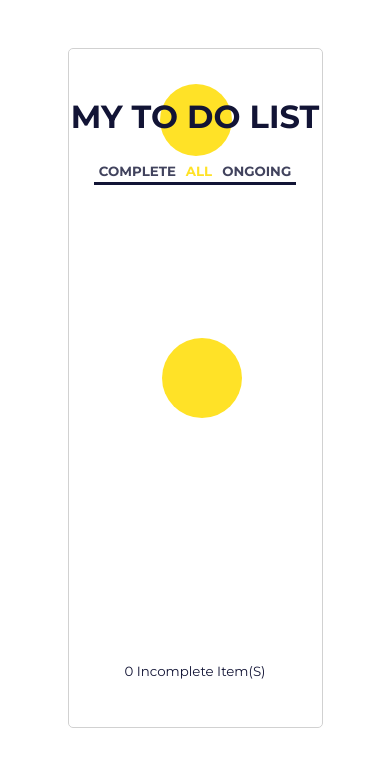
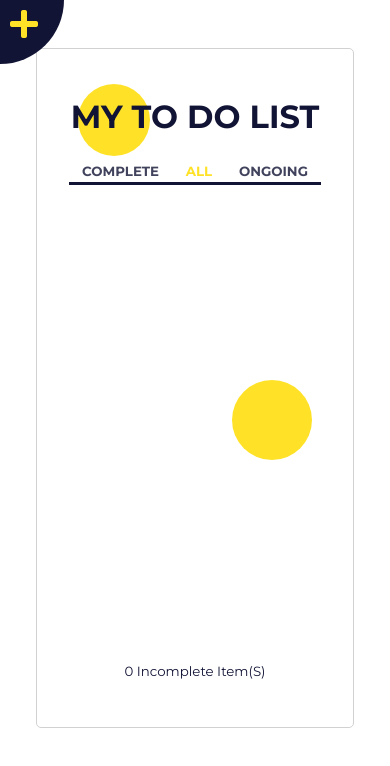
Before and after one commit to chevtong/intro-react, a React (Create React App) app: page / in a window 390 px wide. Shown: the top 766 px of the page. Built offline with nearby package versions, Linux system fonts and the light colour scheme.

Commit message:
Update readme

```diff
--- a/src/App.css
+++ b/src/App.css
@@ -54,7 +54,7 @@ li {
   align-content: end;
   height: 4rem;
   border-bottom: 2px solid #121435;
-  padding: .5rem 0;
+  padding: 0.5rem 0;
 }
 input:focus,
 button:focus {
@@ -64,25 +64,25 @@ button {
   border: none;
 }
 
-h2.edit-title{
+h2.edit-title {
   margin: 1rem 0;
 }
-p.completed-todo{
+p.completed-todo {
   text-transform: capitalize;
   font-size: 1.5rem;
 }
-p.incomplete-todo{
-    opacity: .5;
+p.incomplete-todo {
+  opacity: 0.5;
   text-transform: capitalize;
   font-size: 1.5rem;
 }
-p.todo-countdown{
+p.todo-countdown {
   text-transform: capitalize;
   font-size: smaller;
 }
 
 /* specific buttons css */
-button.newtodo-btn{
+button.newtodo-btn {
   background-color: #121435;
   width: 15rem;
   height: 15rem;
@@ -92,29 +92,40 @@ button.newtodo-btn{
   left: -7rem;
   border-radius: 50%;
 }
-.addtodo-btn, .edit-btn, .trash-btn, .goback-btn, .editsubmit-btn, .newtodo-btn{
+.addtodo-btn,
+.edit-btn,
+.trash-btn,
+.goback-btn,
+.editsubmit-btn,
+.newtodo-btn {
   background-color: transparent;
 }
-.newtodo-btn i{
+.newtodo-btn i {
   font-size: 3rem;
   color: #ffe227;
   padding-left: 5rem;
   padding-top: 5rem;
 }
 
-.addtodo-btn i  {
+.addtodo-btn i {
   font-size: 1.5rem;
   color: #121435;
 }
-.edit-btn i, .trash-btn i{
+.edit-btn i,
+.trash-btn i {
   font-size: 1rem;
   color: #121435;
 }
-.goback-btn i, .editsubmit-btn i{
+.goback-btn i,
+.editsubmit-btn i {
   font-size: 1.2rem;
   color: #121435;
 }
-.addtodo-btn i:hover, .edit-btn i:hover, .trash-btn i:hover, .goback-btn i:hover, .editsubmit-btn i:hover {
+.addtodo-btn i:hover,
+.edit-btn i:hover,
+.trash-btn i:hover,
+.goback-btn i:hover,
+.editsubmit-btn i:hover {
   color: #ffe227;
 }
 .categories-btns {
@@ -139,9 +150,9 @@ button.newtodo-btn{
   opacity: 0.8;
 }
 
-
 /* specific inputs css */
-.newitem-input, .edit-input {
+.newitem-input,
+.edit-input {
   border: none;
   border-bottom: 3px solid #121435;
   background-color: transparent;
@@ -149,7 +160,7 @@ button.newtodo-btn{
   margin: 0.5rem 1rem;
   font-size: 1rem;
   font-family: "Montserrat", sans-serif;
-  color:#121435;
+  color: #121435;
   text-align: center;
   font-weight: 500;
   text-transform: capitalize;
@@ -183,19 +194,20 @@ input[type="checkbox"]:checked:after {
   margin: auto;
   text-align: center;
 }
-.form, .list {
+.form,
+.list {
   border: 1px solid #d1d1d1;
-  border-radius: 5px;;
+  border-radius: 5px;
   margin: 3rem;
   padding: 3rem 0;
-  transition: all .8s ease-in-out;
+  transition: all 0.8s ease-in-out;
 }
-.not-active-form{
+.not-active-form {
   opacity: 0;
   height: 0;
-  transition: all .8s ease-in-out;
+  transition: all 0.8s ease-in-out;
 }
-.edit-template{
+.edit-template {
   margin: 2rem 0;
 }
 
@@ -221,35 +233,84 @@ input[type="checkbox"]:checked:after {
   z-index: -1;
 }
 
-
-@media only screen and (max-width: 768px){
-  .App{
-    width: 70%;
+/* media query below */
+@media only screen and (max-width: 920px) {
+  .App {
+    width: 80%;
   }
-  li{
-    width: 80%;
+  p.completed-todo,
+  p.incomplete-todo {
+    font-size: 1.2rem;
+    align-self: center;
   }
 }
 
-@media only screen and (max-width: 425px){
-  .App{
-    width: 90%;
-  }
-  li{
+@media only screen and (max-width: 769px) {
+  li {
     width: 80%;
   }
-  p.completed-todo, p.incomplete-todo{
+  button.newtodo-btn {
+    width: 10rem;
+    height: 10rem;
+    top: -5rem;
+    left: -5rem;
+  }
+  .newtodo-btn i {
+    font-size: 2rem;
+    padding-left: 4rem;
+    padding-top: 4rem;
+  }
+  .circle1 {
+    left: 30%;
+  }
+  .circle2 {
+    right: 30%;
+    top: 43%;
+  }
+}
+
+@media only screen and (max-width: 426px) {
+  .App {
+    width: 90%;
+    margin: auto;
+  }
+  li {
+    width: 80%;
+  }
+  p.completed-todo,
+  p.incomplete-todo {
+    font-size: 1rem;
+    align-self: center;
+  }
+  .form,
+  .list {
+    width: 90%;
+    margin: 3rem auto;
+    z-index: -1;
+  }
+  button.newtodo-btn {
+    width: 8rem;
+    height: 8rem;
+    top: -4rem;
+    left: -4rem;
+  }
+  .newtodo-btn i {
+    font-size: 2rem;
+    padding-left: 3rem;
+    padding-top: 3rem;
+  }
+  input[type="checkbox"] {
     font-size: 1rem;
   }
-  .form, .list{
-    z-index: -1;
+  input[type="checkbox"]:after {
+    width: 1rem;
+    height: 1rem;
   }
-  button.newtodo-btn{
-    width: 2rem;
-    height: 2rem;
-    margin: .5rem;
+  .circle1 {
+    left: 20%;
   }
-  .newtodo-btn i{
-    font-size: 1rem;
+  .circle2 {
+    right: 20%;
+    top: 45%;
   }
 }
--- a/src/App.js
+++ b/src/App.js
@@ -47,6 +47,7 @@ function App() {
       <div className="circle1"></div>
       <div className="circle2"></div>
       <button type="submit" className="newtodo-btn" onClick={addTodoHandler}>
+
         <i className="fas fa-plus"></i>
       </button>
 
```
Also changed, not shown: public/todo_list.gif (added), 1 other file (tests, documents, lock files or other folders). Lines whose indentation alone changed are shown as unchanged.
